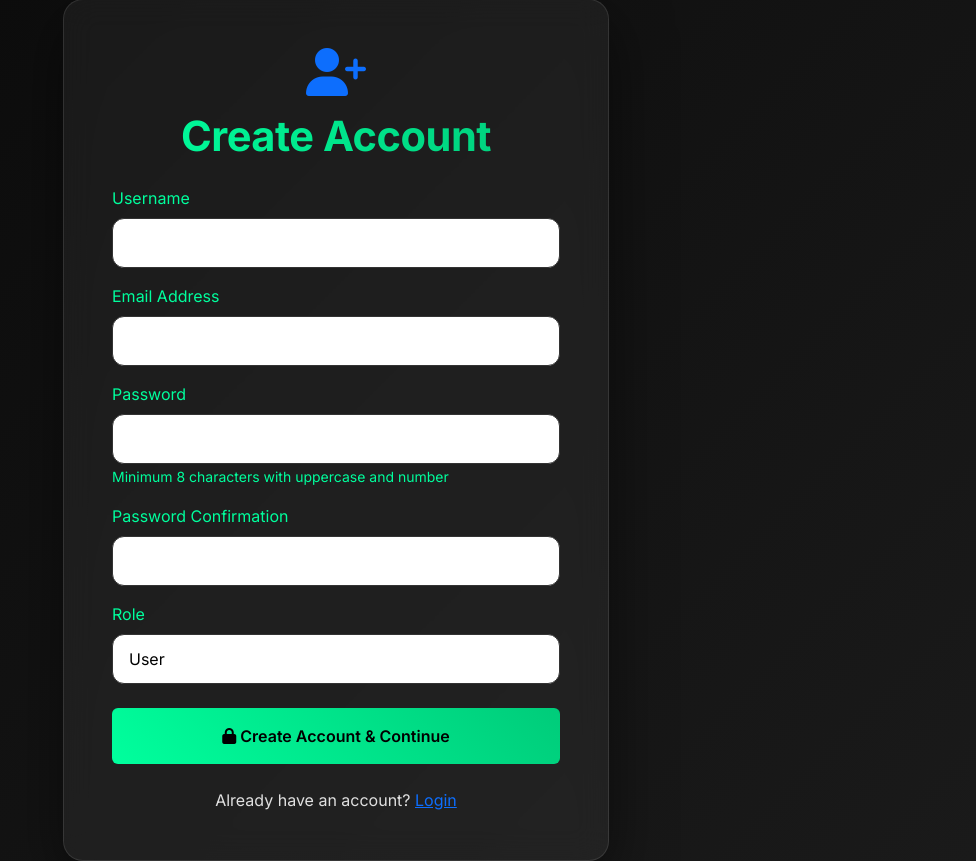
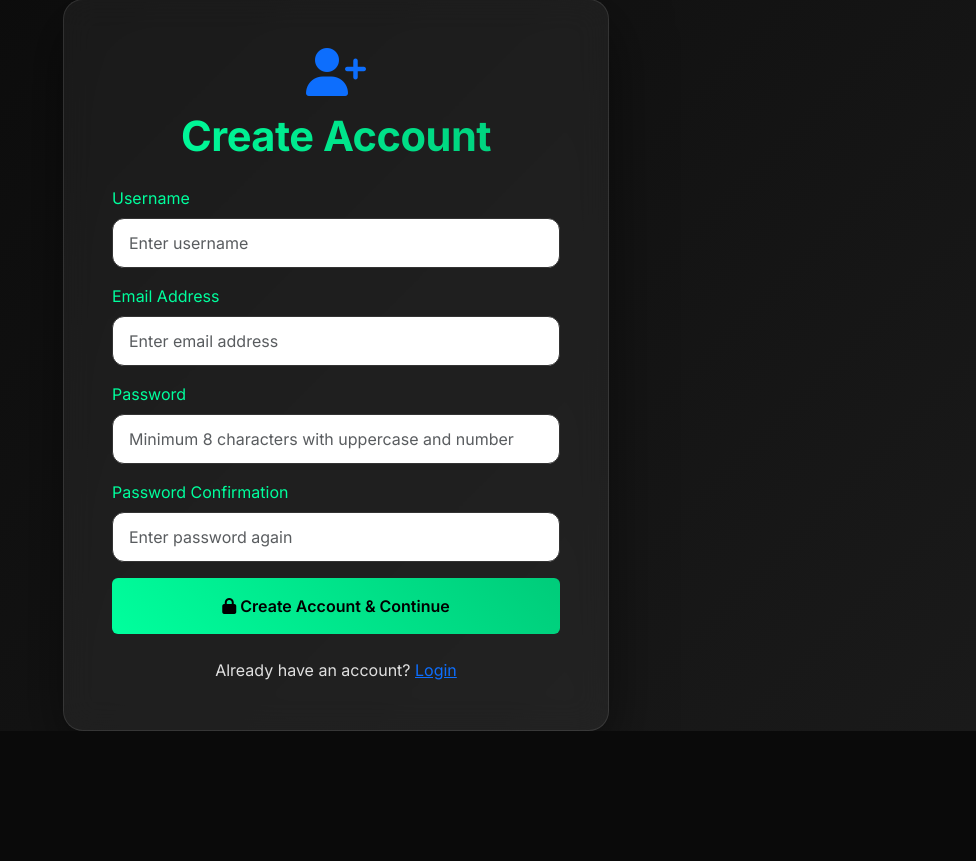
Before and after one commit to youssef324/Doctor-Defense, a Flask app: page /auth/register in a window 1280 px wide. Shown: the part 145-1006 px from the top of the page, without its empty margins (304-1280 px from the left). After the commit the page ends 876 px from the top, so only its background shows below. Run offline with Flask 3, Linux system fonts and the light colour scheme; parts of the project's set-up code (start-up, migrations or seed data) failed here and were passed over.

Commit message:
modified:   app/templates/register.html

```diff
--- a/app/templates/register.html
+++ b/app/templates/register.html
@@ -12,28 +12,19 @@
             <form method="POST">
                 <div class="mb-3">
                     <label class="form-label" style="color: #00ff9d;">Username</label>
-                    <input type="text" name="username" class="form-control" style="background: #ffffff; color: #000000;" required>
+                    <input type="text" name="username" class="form-control" style="background: #ffffff; color: #000000;" required placeholder="Enter username">
                 </div>
                 <div class="mb-3">
                     <label class="form-label" style="color: #00ff9d;">Email Address</label>
-                    <input type="email" name="email" class="form-control" style="background: #ffffff; color: #000000;" required>
+                    <input type="email" name="email" class="form-control" style="background: #ffffff; color: #000000;" required placeholder="Enter email address">
                 </div>
                 <div class="mb-3">
                     <label class="form-label" style="color: #00ff9d;">Password</label>
-                    <input type="password" name="password" class="form-control" style="background: #ffffff; color: #000000;" required>
-                    <small style="color: #00ff9d;">Minimum 8 characters with uppercase and number</small>
+                    <input type="password" name="password" class="form-control" style="background: #ffffff; color: #000000;" required placeholder="Minimum 8 characters with uppercase and number">
                 </div>
                 <div class="mb-3">
                     <label class="form-label" style="color: #00ff9d;">Password Confirmation</label>
-                    <input type="password" name="password_confirm" class="form-control" style="background: #ffffff; color: #000000;" required>
-                </div>
-                <div class="mb-4">
-                    <label class="form-label" style="color: #00ff9d;">Role</label>
-                    <select name="role" class="form-control" style="background: #ffffff; color: #000000;">
-                        <option value="User">User</option>
-                        <option value="Manager">Manager</option>
-                        <option value="Admin">Admin</option>
-                    </select>
+                    <input type="password" name="password_confirm" class="form-control" style="background: #ffffff; color: #000000;" required placeholder="Enter password again">
                 </div>
                 <button type="submit" class="btn btn-primary w-100 py-3">
                     <i class="fas fa-lock"></i> Create Account & Continue
```
